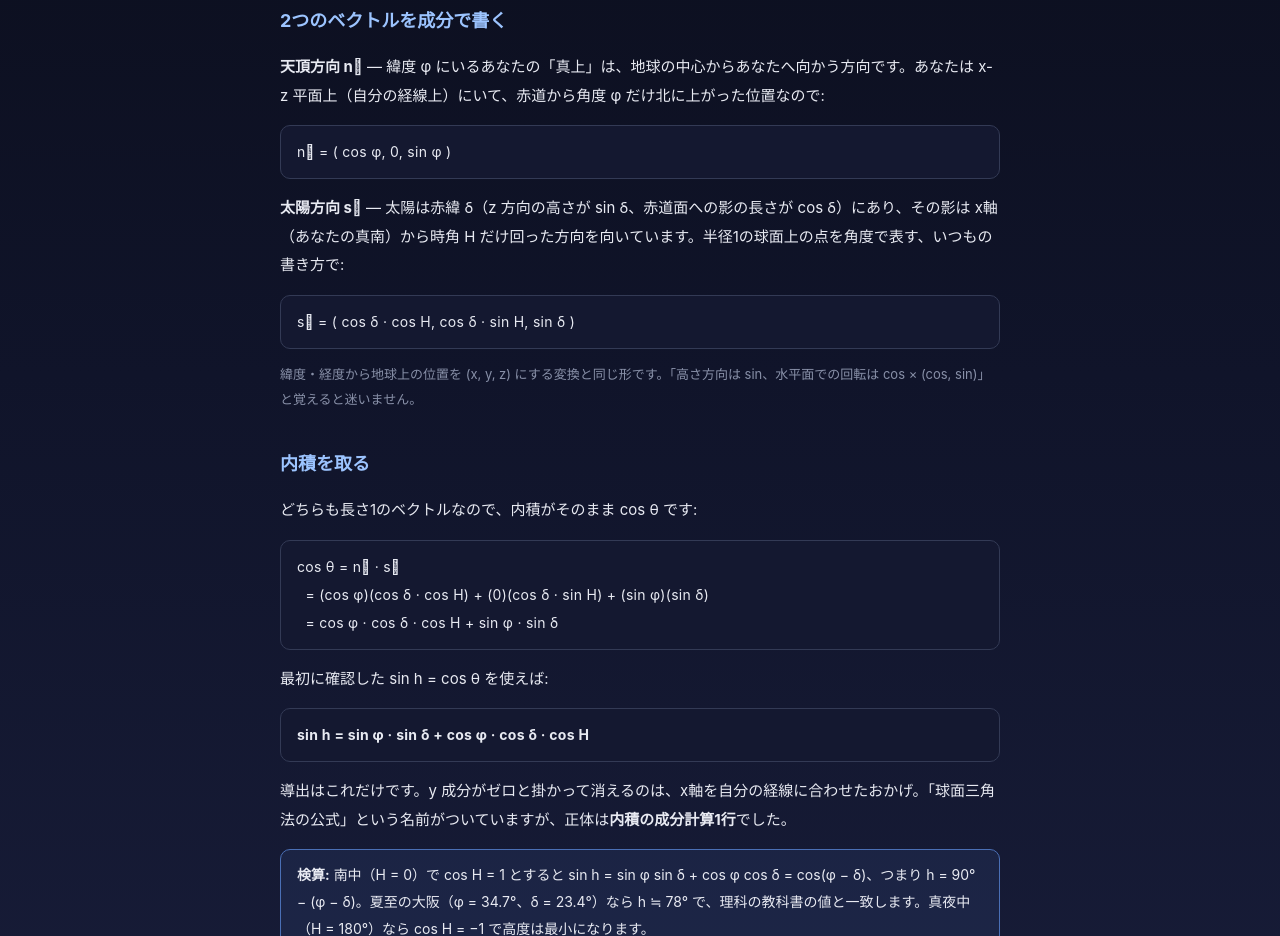
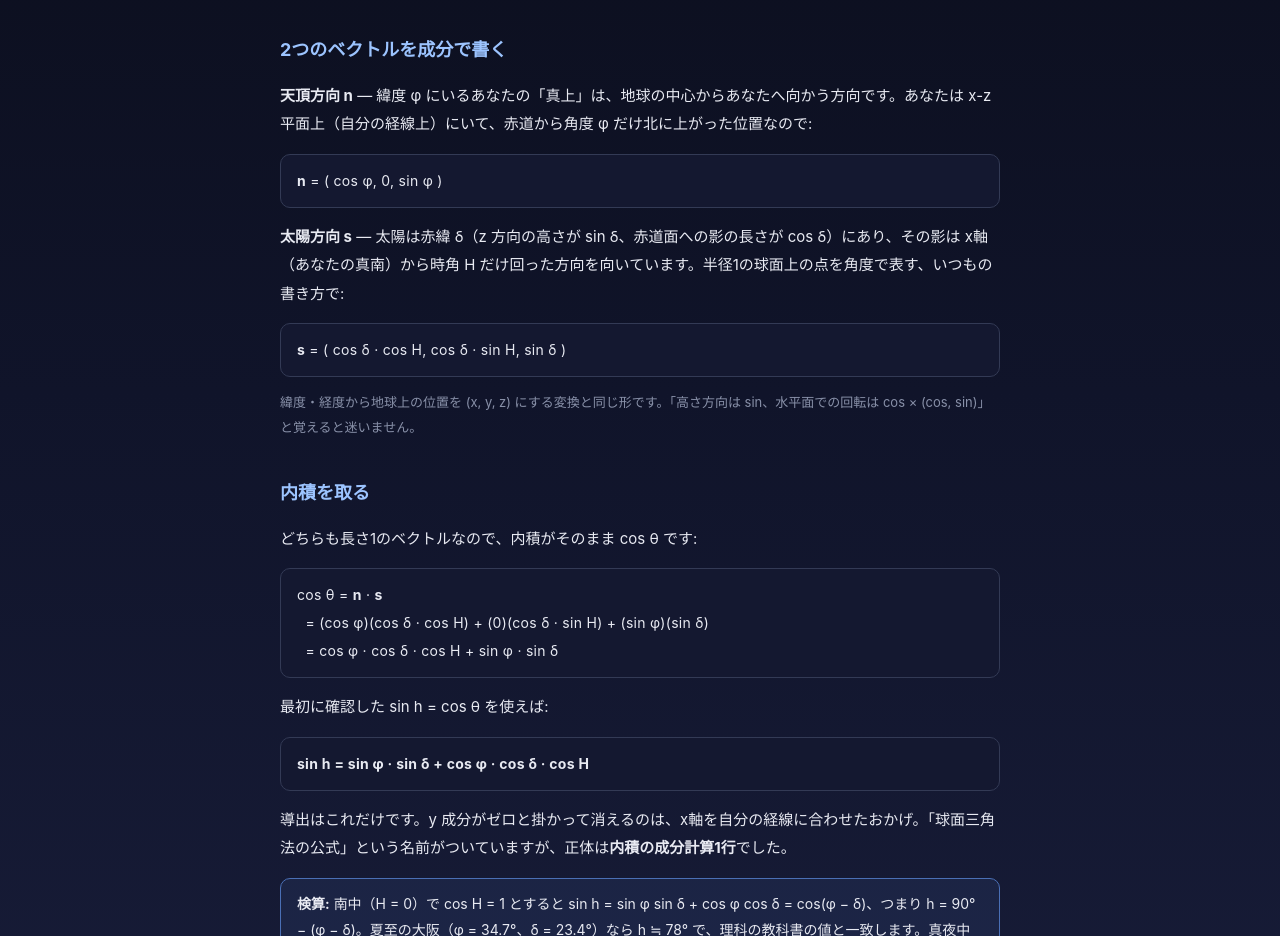
Before and after one commit to nekoneko03/imasora, a website: page app/store/site/vector.html in a window 1280 px wide. Shown: the part 988-1924 px from the top of the page. Drawn offline with Linux system fonts and the light colour scheme.

Commit message:
導出ページ: ベクトル矢印の文字化けを太字表記に修正

```diff
--- a/app/store/site/vector.html
+++ b/app/store/site/vector.html
@@ -21,7 +21,7 @@
 <div class="formula">
 sin h = sin φ · sin δ + cos φ · cos δ · cos H
 </div>
-<p>使う道具は3つだけ。①空間の点を (x, y, z) で表すこと、②単位ベクトル同士の内積がなす角の cos になること（a⃗·b⃗ = cos θ）、③三角関数。それぞれの記号は、φ = あなたの緯度、δ = 太陽の赤緯（太陽の真下の地点の緯度）、H = 時角（太陽が真南からズレている角度）です。</p>
+<p>使う道具は3つだけ。①空間の点を (x, y, z) で表すこと、②単位ベクトル同士の内積がなす角の cos になること（<b>a</b>·<b>b</b> = cos θ）、③三角関数。太字（<b>n</b> や <b>s</b>）はベクトルを表します。それぞれの記号は、φ = あなたの緯度、δ = 太陽の赤緯（太陽の真下の地点の緯度）、H = 時角（太陽が真南からズレている角度）です。</p>
 
 <h2>方針</h2>
 <p>太陽の高度 h は「地平線から太陽まで」の角度です。これを直接測る代わりに、<strong>「天頂（真上）方向」と「太陽方向」のなす角 θ</strong> を考えます。太陽が真上にあれば θ = 0° で h = 90°、地平線上なら θ = 90° で h = 0°。つまり</p>
@@ -40,20 +40,20 @@ h = 90° − θ　→　sin h = sin(90° − θ) = cos θ
 <p>x軸を「自分の経線」に合わせるのがこの導出のコツです。こうすると経度が式から消えて、時角 H だけが残ります。</p>
 
 <h2>2つのベクトルを成分で書く</h2>
-<p><strong>天頂方向 n⃗</strong> — 緯度 φ にいるあなたの「真上」は、地球の中心からあなたへ向かう方向です。あなたは x-z 平面上（自分の経線上）にいて、赤道から角度 φ だけ北に上がった位置なので:</p>
+<p><strong>天頂方向 <b>n</b></strong> — 緯度 φ にいるあなたの「真上」は、地球の中心からあなたへ向かう方向です。あなたは x-z 平面上（自分の経線上）にいて、赤道から角度 φ だけ北に上がった位置なので:</p>
 <div class="formula">
-n⃗ = ( cos φ, 0, sin φ )
+<b>n</b> = ( cos φ, 0, sin φ )
 </div>
-<p><strong>太陽方向 s⃗</strong> — 太陽は赤緯 δ（z 方向の高さが sin δ、赤道面への影の長さが cos δ）にあり、その影は x軸（あなたの真南）から時角 H だけ回った方向を向いています。半径1の球面上の点を角度で表す、いつもの書き方で:</p>
+<p><strong>太陽方向 <b>s</b></strong> — 太陽は赤緯 δ（z 方向の高さが sin δ、赤道面への影の長さが cos δ）にあり、その影は x軸（あなたの真南）から時角 H だけ回った方向を向いています。半径1の球面上の点を角度で表す、いつもの書き方で:</p>
 <div class="formula">
-s⃗ = ( cos δ · cos H, cos δ · sin H, sin δ )
+<b>s</b> = ( cos δ · cos H, cos δ · sin H, sin δ )
 </div>
 <p class="note">緯度・経度から地球上の位置を (x, y, z) にする変換と同じ形です。「高さ方向は sin、水平面での回転は cos × (cos, sin)」と覚えると迷いません。</p>
 
 <h2>内積を取る</h2>
 <p>どちらも長さ1のベクトルなので、内積がそのまま cos θ です:</p>
 <div class="formula">
-cos θ = n⃗ · s⃗<br>
+cos θ = <b>n</b> · <b>s</b><br>
 &nbsp;&nbsp;= (cos φ)(cos δ · cos H) + (0)(cos δ · sin H) + (sin φ)(sin δ)<br>
 &nbsp;&nbsp;= cos φ · cos δ · cos H + sin φ · sin δ
 </div>
```
Also changed, not shown: vector.html (+6 -6 lines).
